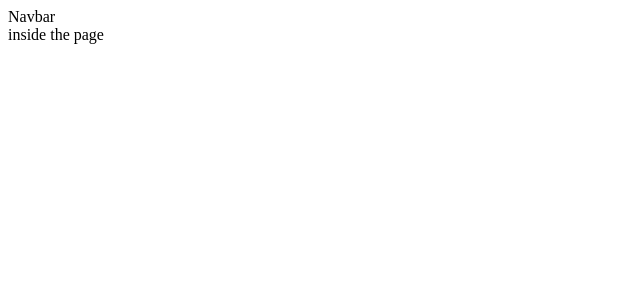
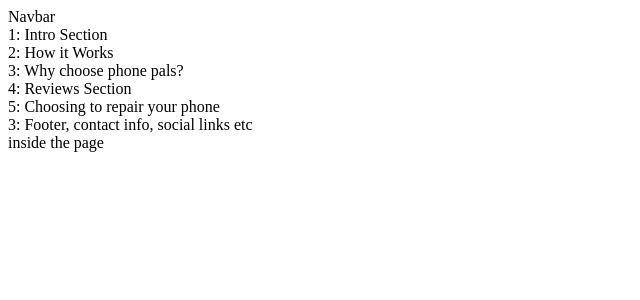
Before and after one commit to rweaverra/Phone_Pals, a React (Create React App) app in the folder client/: page / in a window 1280 px wide. Shown: the top 300 px of the page, without its empty margins (0-640 px from the left). Built offline with nearby package versions, Linux system fonts and the light colour scheme; the HTML template or start-up script is replaced by a standard one.

Commit message:
Homepage structure is built

```diff
--- /dev/null
+++ b/client/components/Body.jsx
@@ -0,0 +1,24 @@
+import React from 'react';
+import Intro from './homePageSections/Intro.jsx';
+import HowitWorks from './homePageSections/HowitWorks.jsx';
+import WhyPhonePals from './homePageSections/WhyPhonePals.jsx';
+import Reviews from './homePageSections/Reviews.jsx';
+import WriteUp from './homePageSections/WriteUp.jsx';
+import Footer from './homePageSections/Footer.jsx';
+
+
+function Body() {
+
+  return (
+    <div>
+      <Intro />
+      <HowitWorks />
+      <WhyPhonePals />
+      <Reviews />
+      <WriteUp />
+      <Footer />
+    </div>
+  )
+}
+
+export default Body;
--- a/client/components/HomePage.jsx
+++ b/client/components/HomePage.jsx
@@ -1,10 +1,12 @@
 import React from 'react';
 import Navbar from './Navbar.jsx';
+import Body from './Body.jsx';
 
 function HomePage (){
   return (
     <div>
       <Navbar />
+      <Body />
       <div>
         inside the page
       </div>
--- /dev/null
+++ b/client/components/homePageSections/Footer.jsx
@@ -0,0 +1,10 @@
+import React from 'react';
+
+function Footer () {
+
+  return (
+    <div>3: Footer, contact info, social links etc</div>
+  );
+}
+
+export default Footer;
--- /dev/null
+++ b/client/components/homePageSections/HowitWorks.jsx
@@ -0,0 +1,10 @@
+import React from 'react';
+
+function HowitWorks () {
+
+  return (
+    <div>2: How it Works</div>
+  )
+}
+
+export default HowitWorks;
--- /dev/null
+++ b/client/components/homePageSections/Intro.jsx
@@ -0,0 +1,12 @@
+import React from 'react';
+
+function IntroSection () {
+
+  return (
+
+    <div>1: Intro Section</div>
+  )
+}
+
+
+export default IntroSection;
--- /dev/null
+++ b/client/components/homePageSections/Reviews.jsx
@@ -0,0 +1,12 @@
+import React from 'react';
+
+function Reviews() {
+
+  return (
+    <div>
+    4:  Reviews Section
+    </div>
+  );
+}
+
+export default Reviews;
--- /dev/null
+++ b/client/components/homePageSections/WhyPhonePals.jsx
@@ -0,0 +1,10 @@
+import React from 'react';
+
+function WhyPhonePals () {
+
+  return (
+    <div>3: Why choose phone pals?</div>
+  );
+}
+
+export default WhyPhonePals;
--- /dev/null
+++ b/client/components/homePageSections/WriteUp.jsx
@@ -0,0 +1,10 @@
+import React from 'react';
+
+function WriteUp () {
+
+  return (
+    <div>5: Choosing to repair your phone</div>
+  );
+}
+
+export default WriteUp;
```
